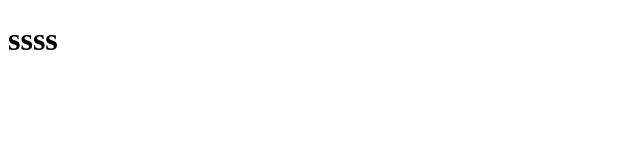
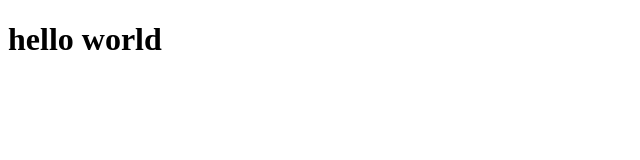
Before and after one commit to iezsf/iezsf.github.io, a plain HTML site: page index.html in a window 1280 px wide. Shown: the whole page, without its empty margins (0-640 px from the left). Drawn offline with Linux system fonts and the light colour scheme.

Commit message:
Update index.html

```diff
--- a/index.html
+++ b/index.html
@@ -2,7 +2,7 @@
 <html>
 <body>
 
-    <h1>ssss</h1>
+    <h1>hello world </h1>
 </body>
 
 </html>
```
